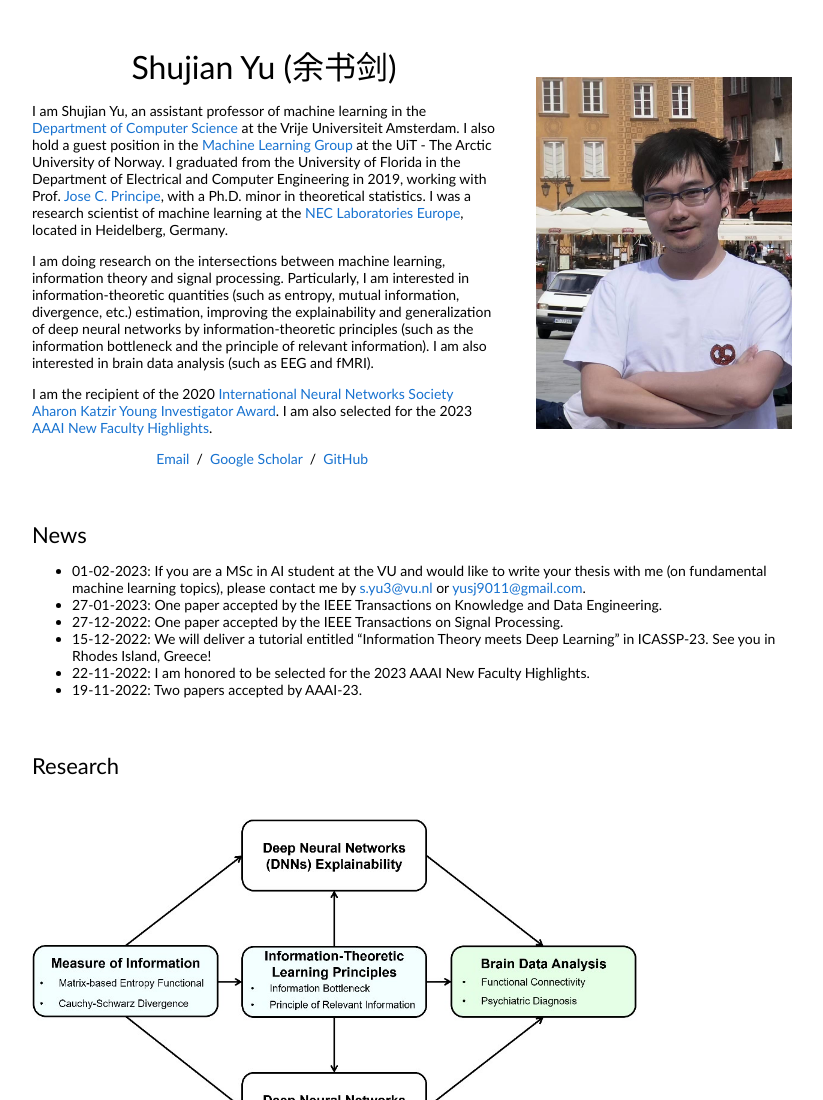
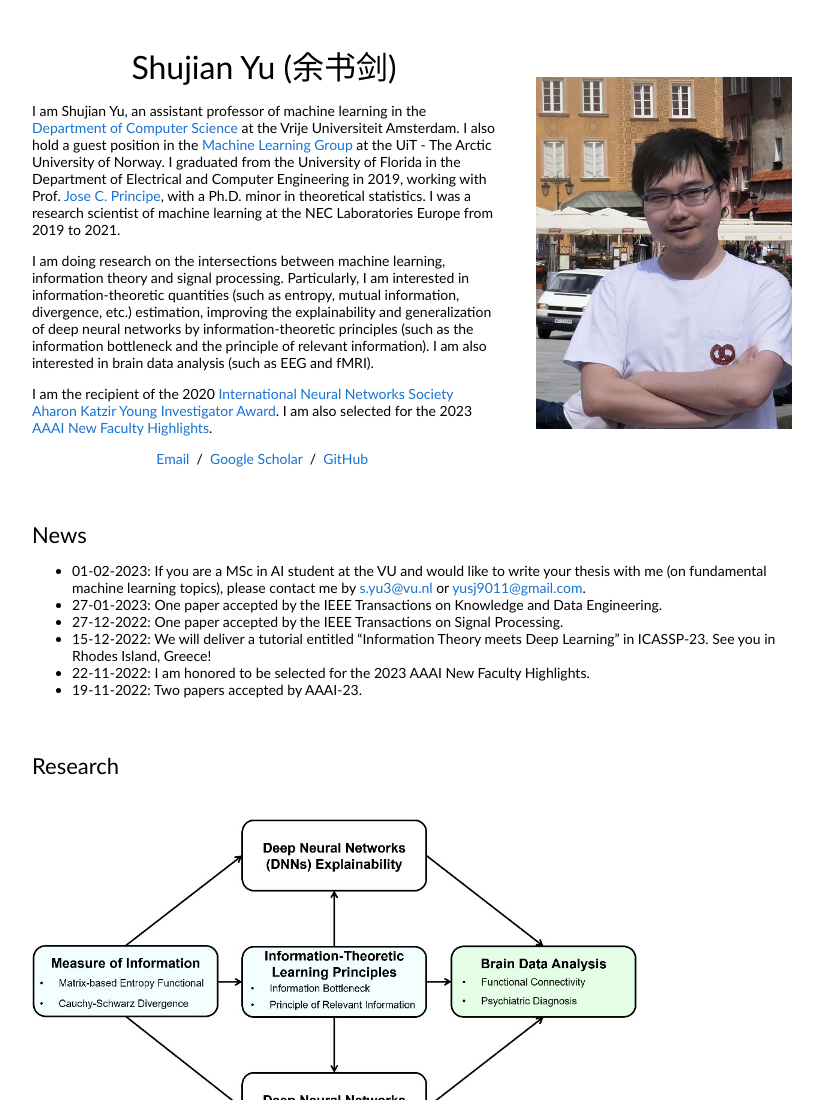
Before and after one commit to SJYuCNEL/SJYuCNEL.github.io, a plain HTML site: page index.html in a window 1280 px wide. Shown: the top 1100 px of the page, without its empty margins (228-1051 px from the left). Drawn offline with Linux system fonts and the light colour scheme.

Commit message:
Update index.html

```diff
--- a/index.html
+++ b/index.html
@@ -20,7 +20,7 @@
                 <name> Shujian Yu (余书剑)</name>
               </p>
               <p>
-                I am Shujian Yu, an assistant professor of machine learning in the <a href="https://vu.nl/en/about-vu/faculties/faculty-of-science/departments/computer-science">Department of Computer Science</a> at the Vrije Universiteit Amsterdam. I also hold a guest position in the <a href="https://machine-learning.uit.no/">Machine Learning Group</a> at the UiT - The Arctic University of Norway. I graduated from the University of Florida in the Department of Electrical and Computer Engineering in 2019, working with Prof. <a href="http://www.cnel.ufl.edu/people/people.php?name=principe">Jose C. Principe</a>, with a Ph.D. minor in theoretical statistics. I was a research scientist of machine learning at the <a href="https://www.neclab.eu/">NEC Laboratories Europe</a>, located in Heidelberg, Germany.</p>
+                I am Shujian Yu, an assistant professor of machine learning in the <a href="https://vu.nl/en/about-vu/faculties/faculty-of-science/departments/computer-science">Department of Computer Science</a> at the Vrije Universiteit Amsterdam. I also hold a guest position in the <a href="https://machine-learning.uit.no/">Machine Learning Group</a> at the UiT - The Arctic University of Norway. I graduated from the University of Florida in the Department of Electrical and Computer Engineering in 2019, working with Prof. <a href="http://www.cnel.ufl.edu/people/people.php?name=principe">Jose C. Principe</a>, with a Ph.D. minor in theoretical statistics. I was a research scientist of machine learning at the NEC Laboratories Europe from 2019 to 2021.</p>
                 <p>I am doing research on the intersections between machine learning, information theory and signal processing. Particularly, I am interested in information-theoretic quantities (such as entropy, mutual information, divergence, etc.) estimation, improving the explainability and generalization of deep neural networks by information-theoretic principles (such as the information bottleneck and the principle of relevant information). I am also interested in brain data analysis (such as EEG and fMRI).
               </p>
 <p>I am the recipient of the 2020 <a href="https://www.inns.org/inns-award-recipients">International Neural Networks Society Aharon Katzir Young Investigator Award</a>. I am also selected for the 2023 <a href="https://aaai-23.aaai.org/wp-content/uploads/2023/01/New-Faculty-Highlights-Schedule-with-Room-Number.pdf">AAAI New Faculty Highlights</a>.
```
